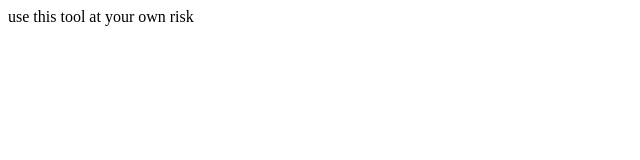
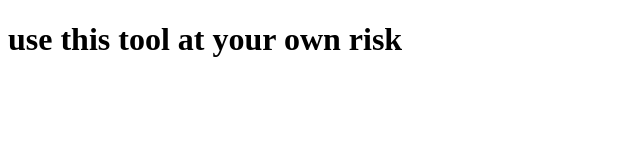
Before and after one commit to gh0stcod34/smokey_stuff, a plain HTML site: page index.html in a window 1280 px wide. Shown: the whole page, without its empty margins (0-640 px from the left). Drawn offline with Linux system fonts and the light colour scheme.

Commit message:
Update index.html

```diff
--- a/index.html
+++ b/index.html
@@ -4,6 +4,6 @@
     <meta name="google-site-verification" content="m6uhLznQf9fO6uySHHfQ-bLJFu3ziF-Y6M3IMSlPTok" />
   </head>
   <body>
-    use this tool at your own risk
+    <h1>use this tool at your own risk</h1>
   </body>
 </html>
```
